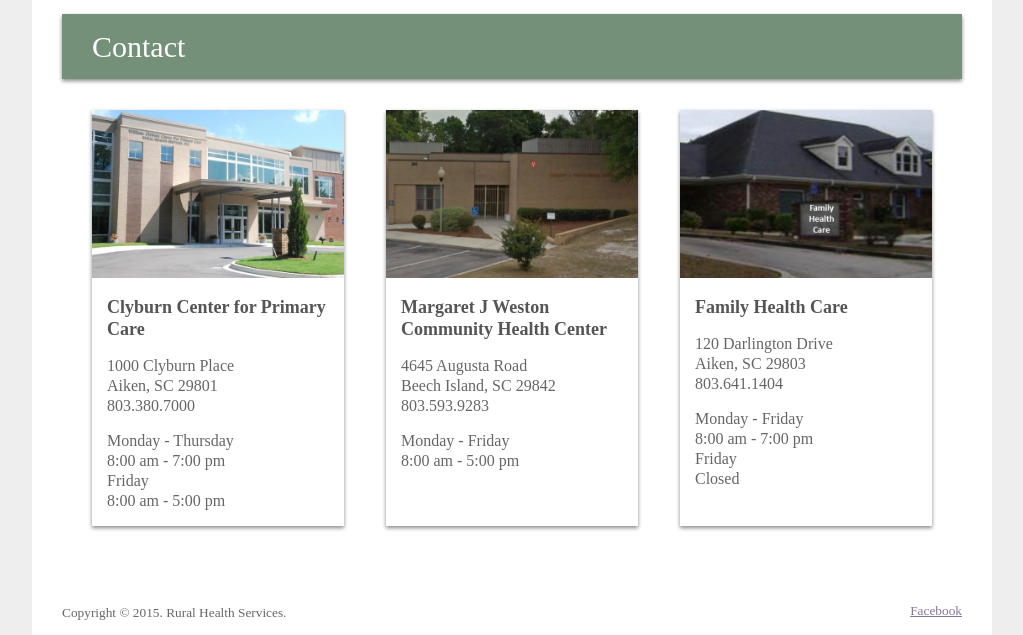
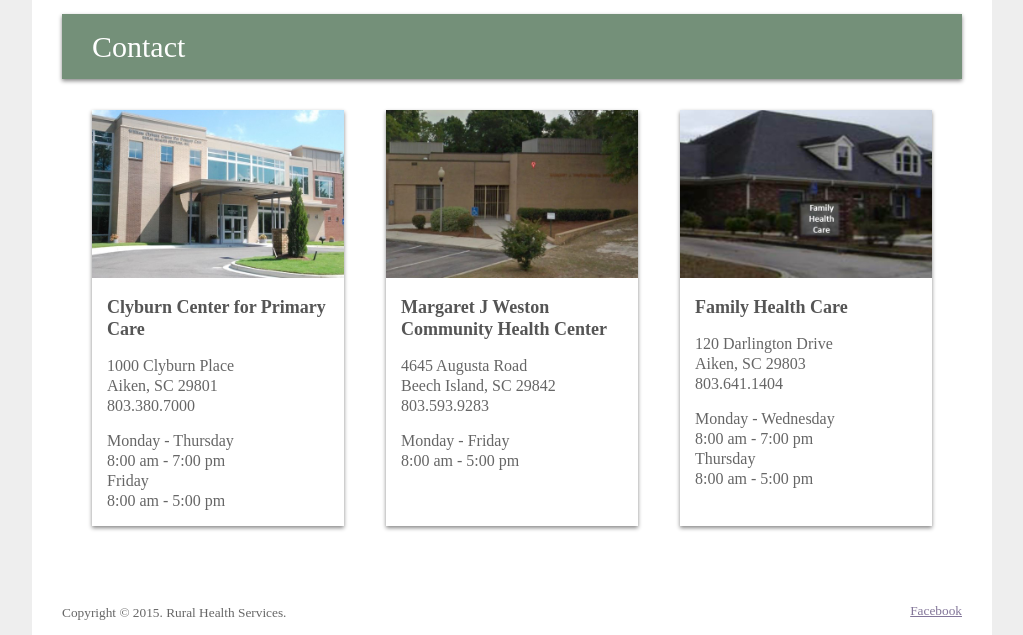
Before and after one commit to JesseNichols/RuralHealthServices, a PHP site: page /contact.php?language=1 in a window 1280 px wide. Shown: the part 236-871 px from the top of the page, without its empty margins (128-1151 px from the left). Run offline with PHP 8.4, Linux system fonts and the light colour scheme; some libraries are stand-ins or nearby versions.

Commit message:
Update hours
Update hours for Family Health Care

```diff
--- a/_includes/_content/_english/_home/contact.php
+++ b/_includes/_content/_english/_home/contact.php
@@ -21,7 +21,7 @@
             <div>
                 <h4>Family Health Care</h4>
                 <p>120 Darlington Drive<br>Aiken, SC 29803<br>803.641.1404</p>
-                <p>Monday - Friday<br>8:00 am - 7:00 pm<br>Friday<br>Closed</p>
+                <p>Monday - Wednesday<br>8:00 am - 7:00 pm<br>Thursday<br>8:00 am - 5:00 pm</p>
             </div>
         </div>
     </div>
```
